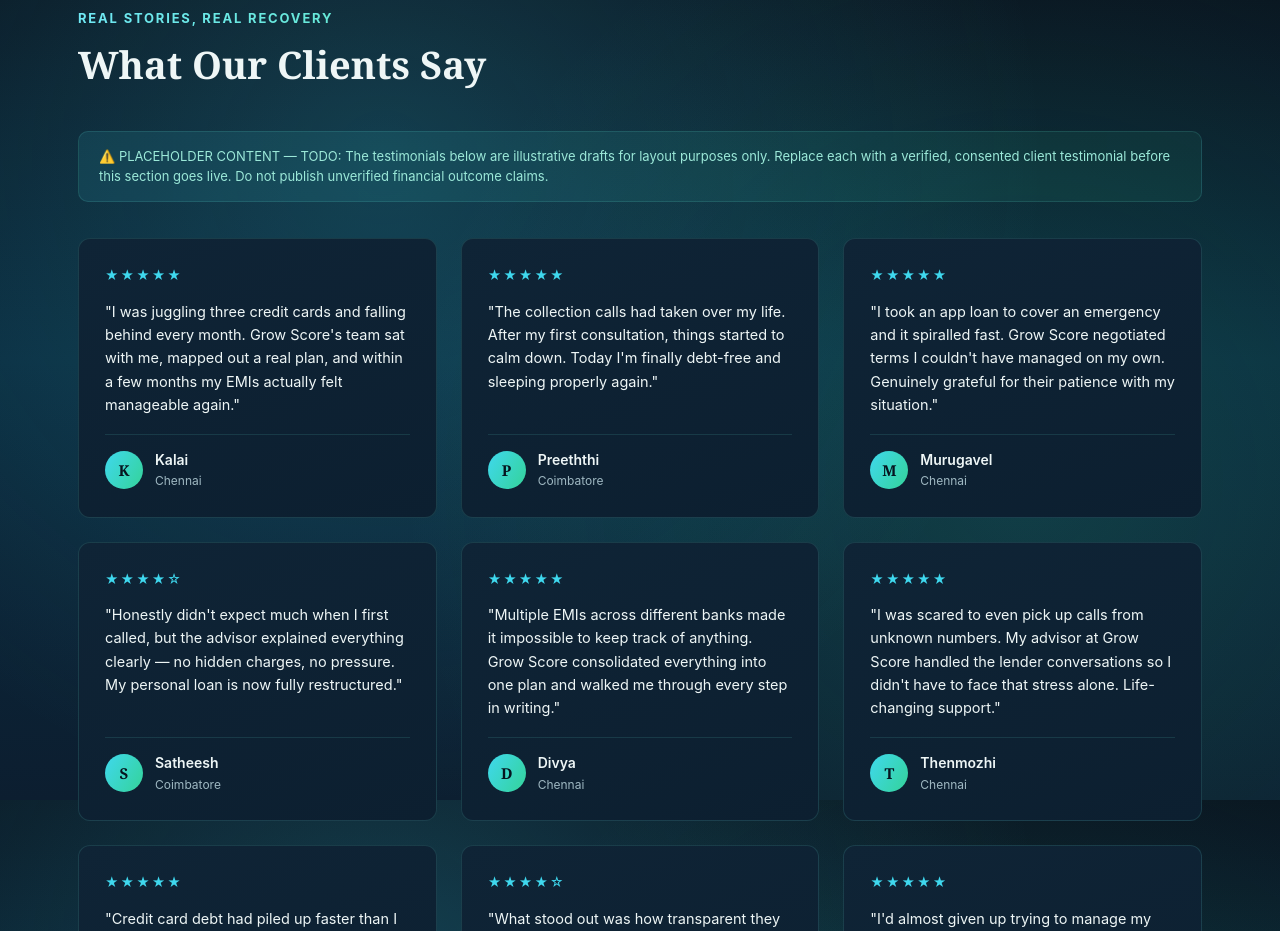
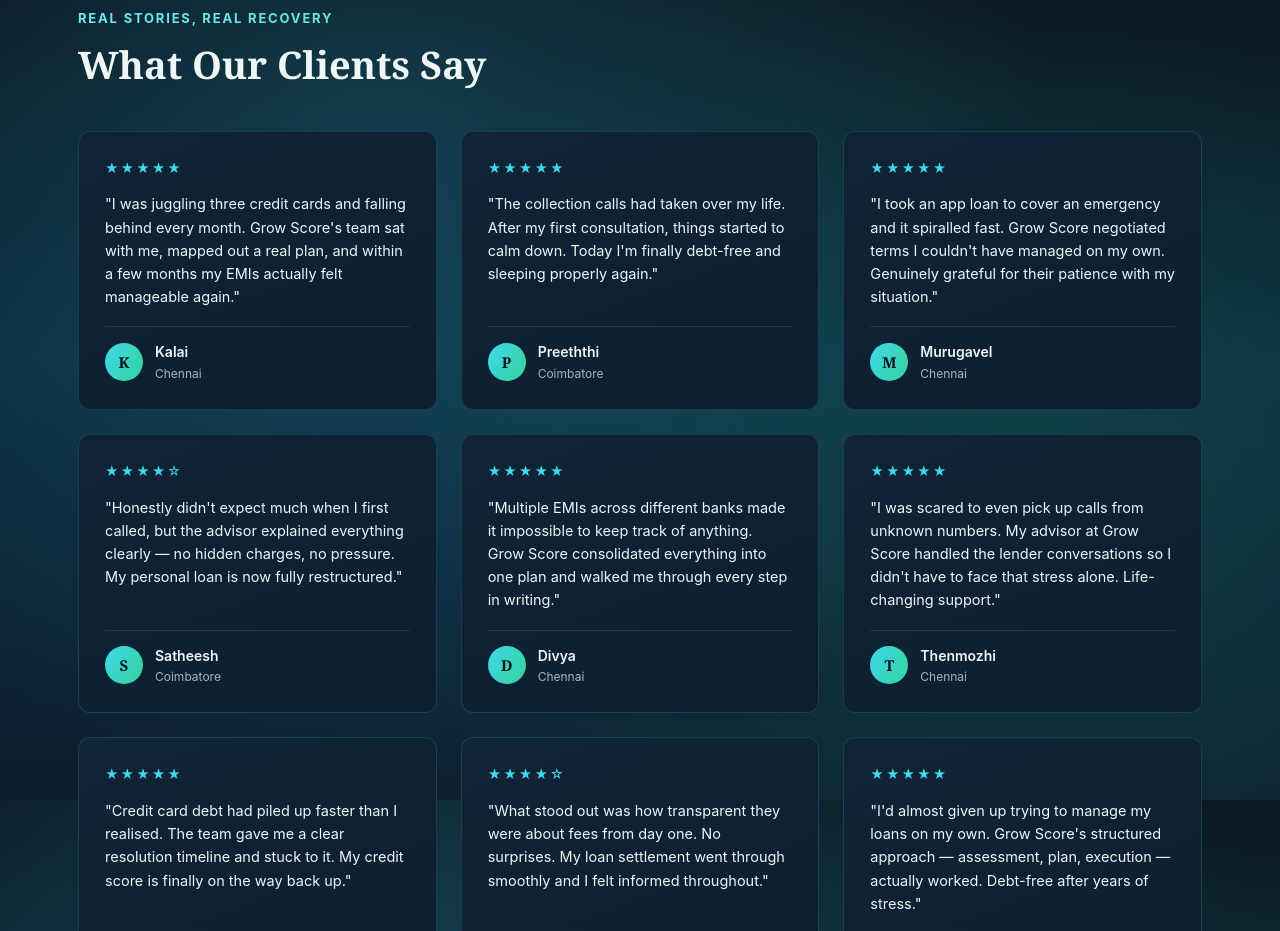
Before and after one commit to growscoresolutions-ui/grow_score, a website: page index.html in a window 1280 px wide. Shown: the part 4000-4931 px from the top of the page. Drawn offline with Linux system fonts and the light colour scheme.

Commit message:
Add files via upload

```diff
--- a/index.html
+++ b/index.html
@@ -1432,10 +1432,6 @@
       <div class="section-head">
         <div class="eyebrow">Real Stories, Real Recovery</div>
         <h2>What Our Clients Say</h2>
-      </div>
-
-      <div class="testimonial-banner">
-        ⚠️ PLACEHOLDER CONTENT — TODO: The testimonials below are illustrative drafts for layout purposes only. Replace each with a verified, consented client testimonial before this section goes live. Do not publish unverified financial outcome claims.
       </div>
 
       <div class="testimonial-grid">
```
